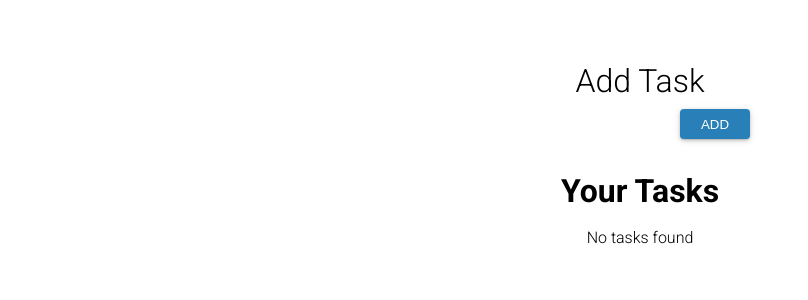
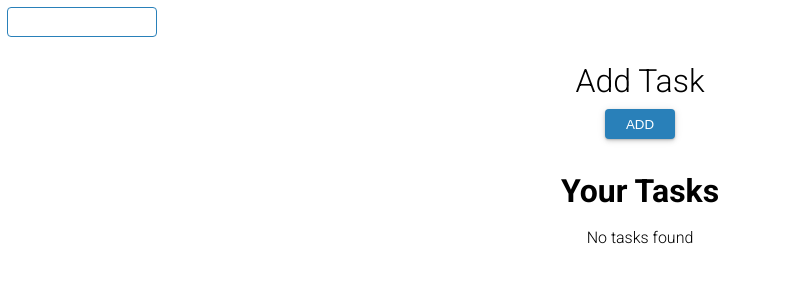
Before and after one commit to Mnigos/task-manager-site, a Next.js app: page / in a window 1280 px wide. Shown: the top 300 px of the page, without its empty margins (0-808 px from the left). Built offline with nearby package versions, Linux system fonts and the light colour scheme.

Commit message:
refactor(items): change Input styling

```diff
--- a/src/components/items/Input.ts
+++ b/src/components/items/Input.ts
@@ -1,12 +1,18 @@
+import { theme } from '@/assets/styles/theme'
 import styled from 'styled-components'
 
 interface InputProps {
+  color?: 'primary' | 'white' | 'secondary' | 'black'
   size?: 's' | 'm' | 'l' | 'xl'
 }
 
 export const Input = styled.input<InputProps>`
-  border-radius: 5px;
-  border: none;
+  border-radius: 4px;
+  margin: 7px;
+  position: sticky;
+  left: 0;
+  top: 0;
+  position: absolute;
 
   width: ${({ size }) => {
     if (size === 'xl') return '600px'
@@ -15,12 +21,14 @@ export const Input = styled.input<InputProps>`
     else return '150px'
   }};
   height: ${({ size }) => {
-    if (size === 'xl') return '120px'
-    else if (size === 'l') return '80px'
-    else if (size === 'm') return '60px'
-    else return '20px'
+    if (size === 'xl') return '150px'
+    else if (size === 'l') return '100px'
+    else if (size === 'm') return '80px'
+    else return '30px'
   }};
 
+  color: ${theme.colors.black};
+  border: ${({ color }) => `1px ${theme.colors[color || 'primary']} solid`};
   &:hover,
   &:focus,
   &:active {
```
